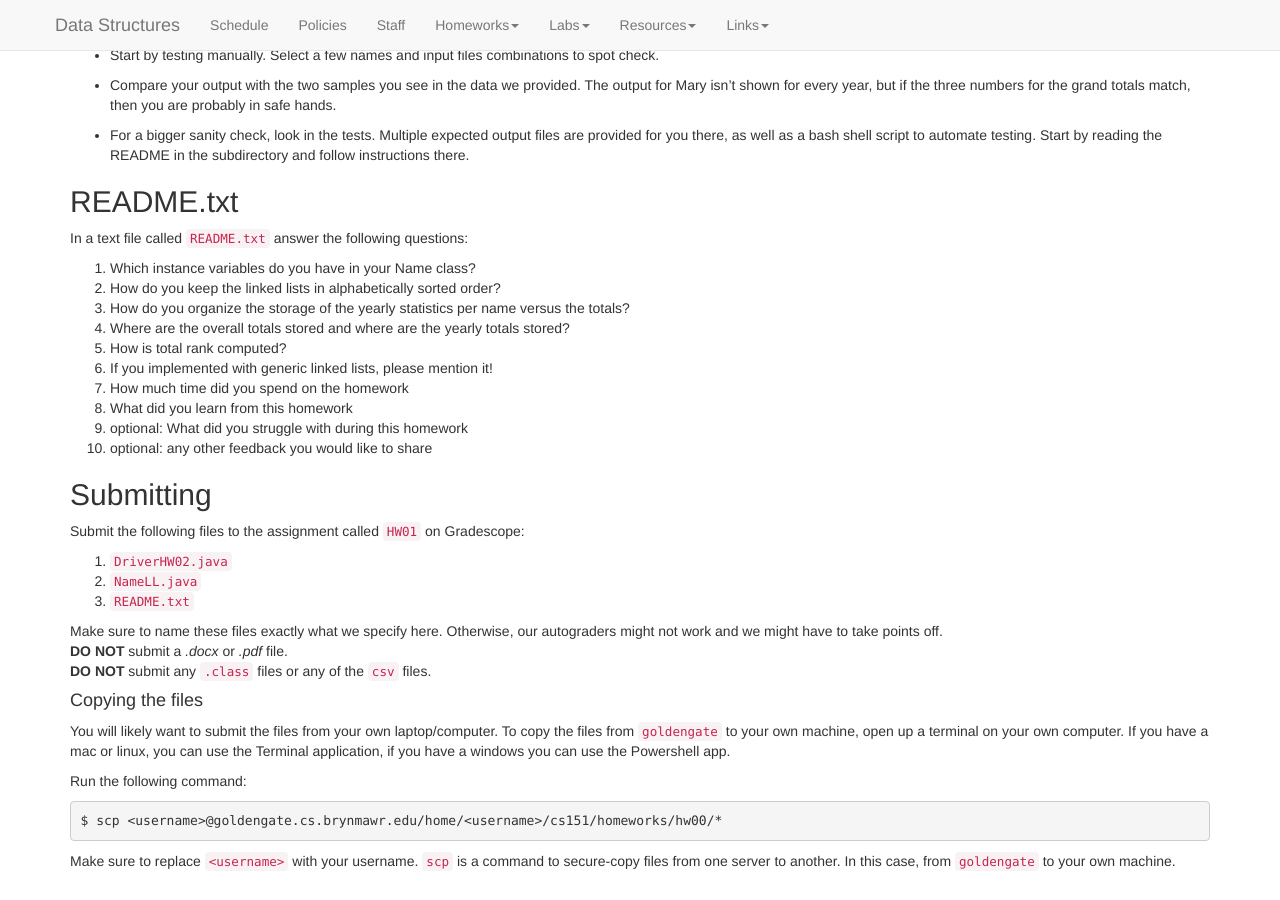
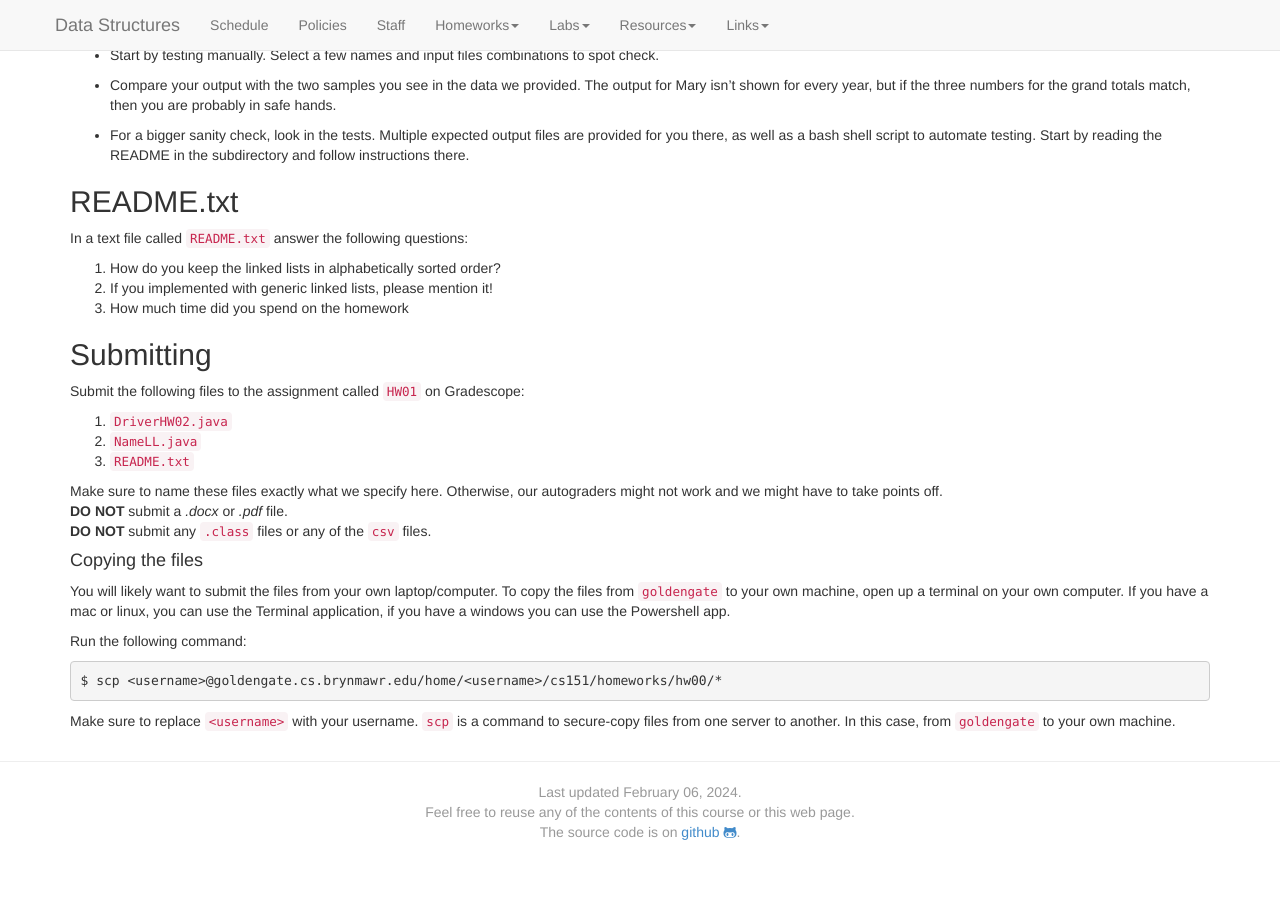
Before and after one commit to kalte0/BMC-CS-151.github.io, a Jekyll site: the page built from hws/HW02.md, in a window 1280 px wide and 900 px high, scrolled down 5036 px. Built offline with Jekyll 4.4.1, drawn with Linux system fonts in a browser that asks for light colours; nearby versions of some CDN libraries; after the commit the page ends 5878 px from its top, so only the background shows below that.

Commit message:
Update HW02.md

```diff
--- a/hws/HW02.md
+++ b/hws/HW02.md
@@ -401,17 +401,9 @@ script to automate testing. Start by reading the README in the subdirectory and
 
 In a text file called `README.txt` answer the following questions:
 
-1. Which instance variables do you have in your Name class?
-2. How do you keep the linked lists in alphabetically sorted order?
-3. How do you organize the storage of the yearly statistics per name versus the
-totals?
-4. Where are the overall totals stored and where are the yearly totals stored?
-5. How is total rank computed?
-6. If you implemented with generic linked lists, please mention it!
-1. How much time did you spend on the homework
-1. What did you learn from this homework
-1. optional: What did you struggle with during this homework
-1. optional: any other feedback you would like to share
+1. How do you keep the linked lists in alphabetically sorted order?
+2. If you implemented with generic linked lists, please mention it!
+3. How much time did you spend on the homework
 
 ## Submitting
 
```
